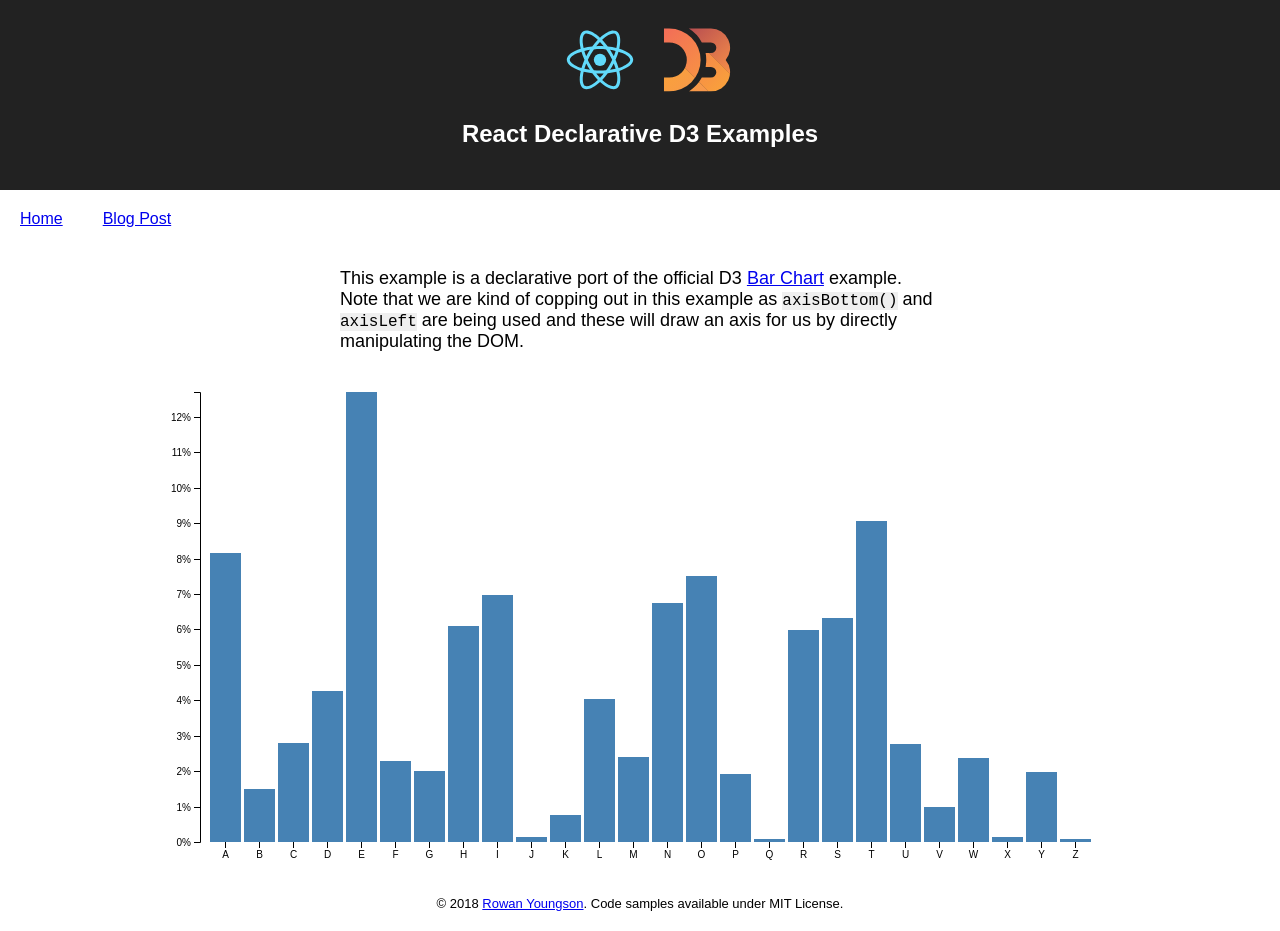
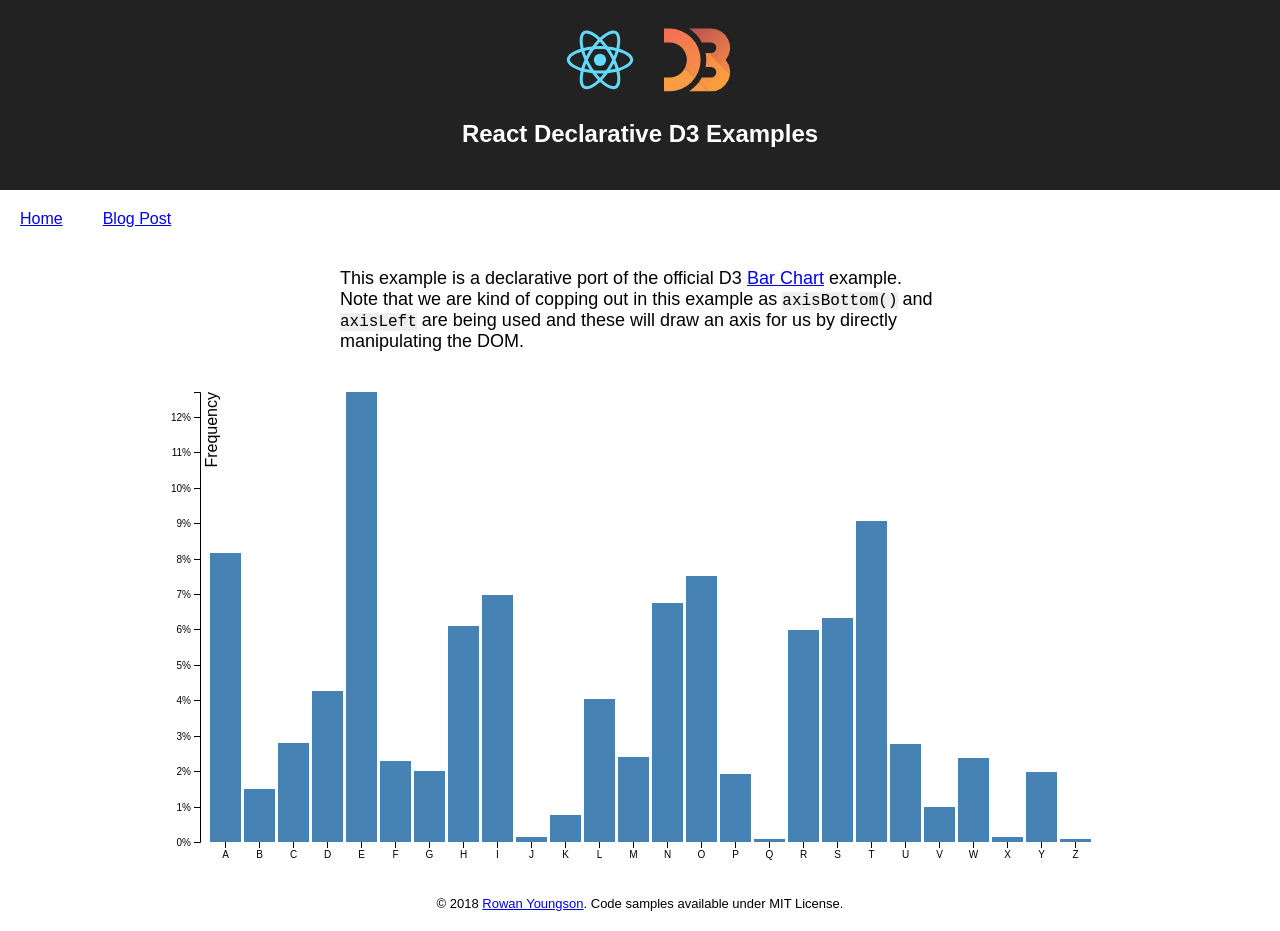
Before and after one commit to row1/react-declarative-d3, a React (Create React App) app: page /bar-chart in a window 1280 px wide. Built offline with nearby package versions, Linux system fonts and the light colour scheme.

Commit message:
Link updates. Fix legend in bar chart.

```diff
--- a/src/App.js
+++ b/src/App.js
@@ -20,7 +20,7 @@ class App extends Component {
           </header>
           <nav className="App-nav">
             <Link to="/">Home</Link>{' '}
-            <a href="https://medium.com/technical-credit/declarative-d3-in-react-6e736e526182">
+            <a href="https://medium.com/technical-credit/declarative-d3-examples-in-react-6e736e526182">
               Blog Post
             </a>
           </nav>
--- a/src/views/bar-chart/chart.js
+++ b/src/views/bar-chart/chart.js
@@ -39,10 +39,13 @@ export default () => (
         transform={`translate(0, ${height})`}
         ref={node => select(node).call(axisBottom(x))}
       />
-      <g
-        className="axis axis--y"
-        ref={node => select(node).call(axisLeft(y).ticks(10, '%'))}
-      >
+      <g className="axis axis--y">
+        <g ref={node => select(node).call(axisLeft(y).ticks(10, '%'))} />
+        {/* Note: In the actual example 'Frequency' is a child of the above 'g' and it doesn't render.
+          * Changing it to a sibiling allows it to render and having the axis as an empty 'g' means that it will also play nicer with react:
+          * "The easiest way to avoid conflicts is to prevent the React component from updating. You can do this by rendering elements that React has no reason to update, like an empty <div />."
+          * https://reactjs.org/docs/integrating-with-other-libraries.html
+          */}
         <text transform="rotate(-90)" y="6" dy="0.71em" textAnchor="end">
           Frequency
         </text>
--- a/src/views/home/index.js
+++ b/src/views/home/index.js
@@ -12,7 +12,7 @@ export default () => (
     </p>
     <p>
       See the{' '}
-      <a href="https://medium.com/technical-credit/declarative-d3-in-react-6e736e526182">
+      <a href="https://medium.com/technical-credit/declarative-d3-examples-in-react-6e736e526182">
         blog post
       </a>{' '}
       for an explanation of the background to this approach. If you are reading
```
Also changed, not shown: 1 other file (tests, documents, lock files or other folders).
